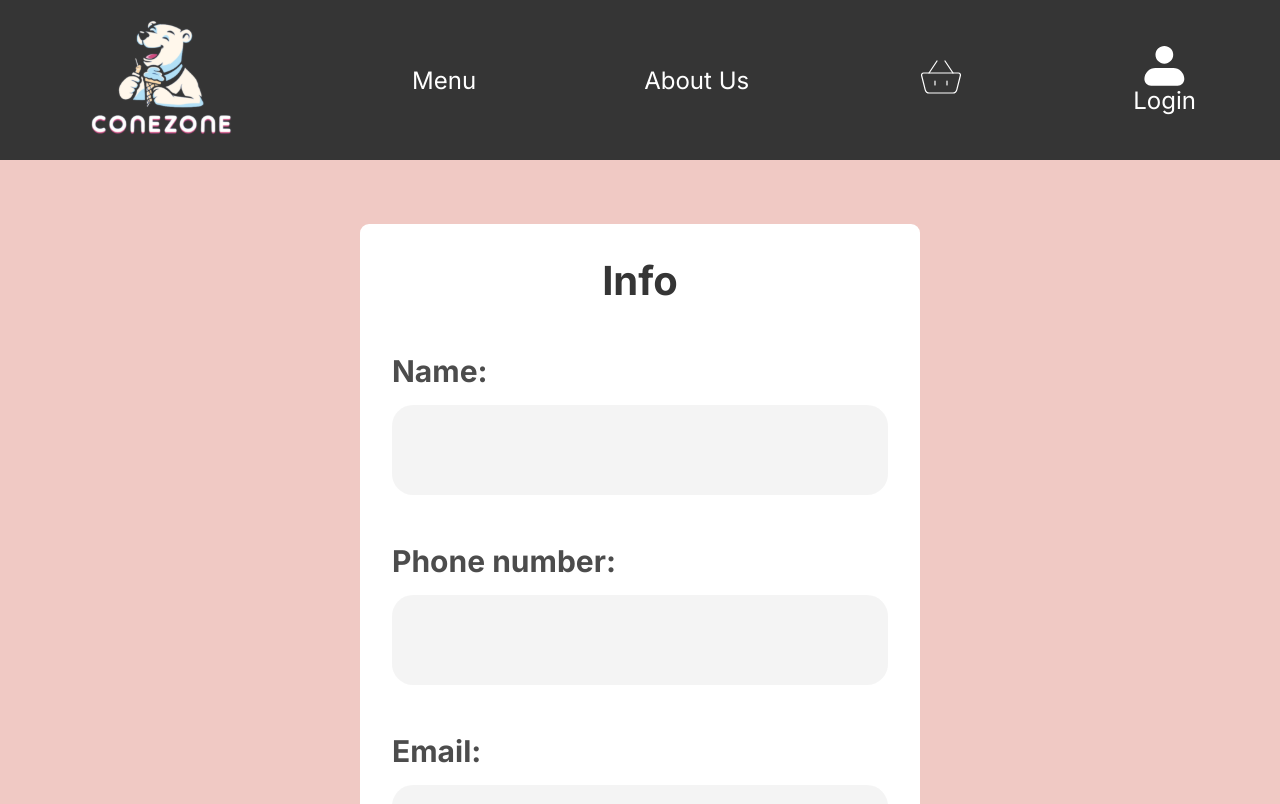
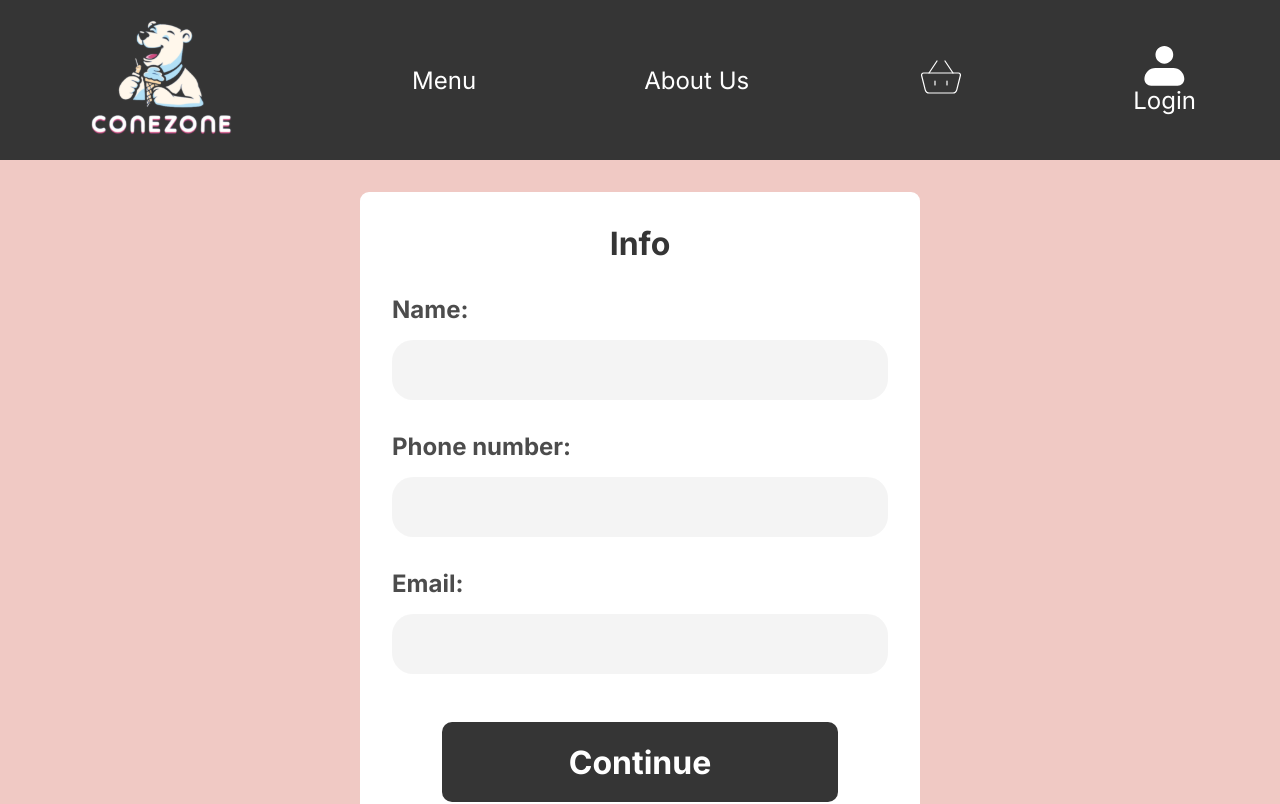
Before and after one commit to NajibMuhammadi/ConeZone, a React (Vite) app in the folder frontend/: page /order in a window 1280 px wide. Shown: the top 804 px of the page. Built offline with nearby package versions, Linux system fonts and the light colour scheme; a web font is replaced by a local one.

Commit message:
first commit

```diff
--- a/frontend/src/Components/Overview.tsx
+++ b/frontend/src/Components/Overview.tsx
@@ -33,7 +33,7 @@ function Overview({ onNext }: { onNext: (sk: string) => void }) {
     }
 
     const handleSendOrder = async () => {
-        setOrder(customerDetails.name, customerDetails.phone, customerDetails.email); // Synka den senaste cart till order innan du skickar
+        setOrder(customerDetails.name, customerDetails.phone, customerDetails.email);
 
         const updatedOrder = {
             ...order,
--- a/frontend/src/Components/styles/info.css
+++ b/frontend/src/Components/styles/info.css
@@ -11,7 +11,7 @@
     width: 80%;
     max-width: 560px;
     background-color: var(--white);
-    margin: 4rem auto;
+    margin: 2rem auto;
     padding: 2rem;
     border-radius: 9px;
     display: flex;
@@ -22,29 +22,28 @@
 
 .info__header {
     color: var(--black);
-    font-size: 40px;
+    font-size: 2rem;
     text-align: center;
     font-family: Inter;
     font-weight: 700;
-    margin-bottom: 2rem;
+    margin-bottom: 1rem;
 }
 
 .info__form label {
-    font-size: 30px;
+    font-size: 1.5rem;
     font-weight: 700;
     color: var(--black70);
     margin: 1rem 0;
 }
 
 .info__form input {
-    font-size: 26px;
+    font-size: 1.5rem;
     color: var(--black70);
-    padding: .5rem;
+    padding: 1rem;
     border-radius: 21px;
     background-color: var(--gray30);
-    margin-bottom: 2rem;
+    margin-bottom: 1rem;
     border: none;
-    height: 90px;
 }
 
 .info__form input:focus {
@@ -53,10 +52,10 @@
 
 .info__form .info__submit {
     background-color: var(--black);
-    font-size: 40px;
+    font-size: 2rem;
     margin: 2rem auto 0;
     border-radius: 10px;
-    height: 110px;
+    height: 5rem;
     max-width: 430px;
     width: 80%;
     font-family: "Inter", sans-serif;
@@ -105,3 +104,5 @@
 Författare: Diliara
 Info komponents styling
 */
+/* Författare: Lisa
+Ändringar för att få enhetlig styling på sidan */
--- a/frontend/src/Components/styles/orderStatus.css
+++ b/frontend/src/Components/styles/orderStatus.css
@@ -18,7 +18,7 @@
 
 .order__title {
     font-family: inter, sans-serif;
-    font-size: 50px;
+    font-size: 2rem;
     font-weight: 700;
     color: var(--black);
     text-align: center;
--- a/frontend/src/Components/styles/overview.css
+++ b/frontend/src/Components/styles/overview.css
@@ -16,20 +16,8 @@
     font-family: "Inter", sans-serif;
 }
 
-.overview__img {
-    width: 15vw;
-}
-
-.overview__product {
-    display: flex;
-    align-items: center;
-    margin: 20px;
-    gap: 30px;
-    margin-right: 10vw;
-}
-
 .overview__heading {
-    font-size: 40px;
+    font-size: 2rem;
     text-align: center;
     font-weight: 700;
     margin-bottom: 2rem;
@@ -130,8 +118,21 @@
     display: flex;
     flex-direction: column;
     justify-content: center;
-    align-items: start;
+    align-items: center;
     position: relative;
+}
+
+.overview__product {
+    /* display: flex;
+    align-items: center;
+    justify-content: center; */
+    margin: 1rem;
+    /* gap: 30px; */
+    /* margin-right: 10vw; */
+}
+
+.overview__img {
+    width: 15vw;
 }
 
 .overview__info-wrapper {
@@ -254,7 +255,7 @@
 
 .overview__submit {
     background-color: var(--black);
-    font-size: 40px;
+    font-size: 2rem;
     border-radius: 10px;
     height: 110px;
     max-width: 430px;
@@ -329,10 +330,13 @@
 
     .overview__product {
         flex-direction: column;
+        align-items: center;
+        justify-content: center;
     }
 
     .overview__img {
         width: 30vw;
+        min-width: 150px;
     }
 
     .overview__info {
@@ -400,3 +404,5 @@
 /* Författare: Diliara
 /* About us sidas styling.
 */
+/* Författare: Lisa
+Ändringar för att få enhetlig styling på sidan */
--- a/frontend/src/Components/styles/payment.css
+++ b/frontend/src/Components/styles/payment.css
@@ -17,7 +17,7 @@
 
 .payment__title {
     font-family: "Inter", sans-serif;
-    font-size: 50px;
+    font-size: 2rem;
     font-weight: 700;
     color: var(--black);
     text-align: center;
--- a/frontend/src/Pages/CartPage.tsx
+++ b/frontend/src/Pages/CartPage.tsx
@@ -21,10 +21,11 @@ function CartPage() {
             <main className="cart">
                 <h1 className="cart__title">Cart</h1>
                 <section className="cart__items">
+                    <span className="cart__divider"></span>
                     {cart.length > 0 ? (
                         cart.map(item => (
                             <section className="cart__item-wrapper">
-                                <section className="cart_item"  key={item.sk}>
+                                <section className="cart_item" key={item.sk}>
                                     <img className="cart__item-image" src={item.image} alt={item.name} />
                                     <section className="cart__item-details">
                                         <h2 className="cart__item-title">{item.name}</h2>
--- a/frontend/src/Pages/OrderPage.tsx
+++ b/frontend/src/Pages/OrderPage.tsx
@@ -10,6 +10,7 @@ import Overview from "../components/Overview";
 import OrderStatus from "../components/OrderStatus";
 import "./styles/orderPage.css";
 import { useLocation } from "react-router-dom";
+
 function OrderPage() {
     const sliderRef = useRef<Slider | null>(null)
     const [orderSk, setOrderSk] = useState<string | null>(null)
@@ -67,7 +68,7 @@ function OrderPage() {
             (sliderRef.current as Slider).slickNext();
         }
 
-        if(sk) {
+        if (sk) {
             setOrderSk(sk)
         }
     };
@@ -89,7 +90,7 @@ function OrderPage() {
                     <Info onNext={handleNext} />
                     <Payment onNext={handleNext} />
                     <Overview onNext={handleNext} />
-                    <OrderStatus sk={orderSk ?? ''}/>
+                    <OrderStatus sk={orderSk ?? ''} />
                 </Slider>
             </div>
             <Footer />
--- a/frontend/src/Pages/styles/menuPage.css
+++ b/frontend/src/Pages/styles/menuPage.css
@@ -1,8 +1,8 @@
-.wrapper{
+.wrapper {
     background-color: var(--pink);
 }
 
-.main{
+.main {
     background-color: var(--white);
     width: 80%;
     margin: 0 auto;
@@ -10,9 +10,13 @@
     border-radius: 1rem;
     margin: 2rem auto;
     font-family: "Inter", sans-serif;
+    display: flex;
+    flex-wrap: wrap;
+    justify-content: center;
+    align-items: center;
 }
 
-.main__title{
+.main__title {
     font-size: 40px;
     font-weight: 700;
     line-height: 59px;
@@ -20,7 +24,7 @@
     text-align: center;
 }
 
-.main__span{
+.main__span {
     height: 3px;
     width: 100%;
     background-color: rgba(0, 0, 0, 0.3);
@@ -30,26 +34,32 @@
     border-radius: 1rem;
 }
 
-.main__menu-container{
+.main__menu-container {
     display: grid;
     grid-template-columns: repeat(2, 1fr);
     gap: 4rem;
     place-content: center;
+    max-width: 900px;
 }
 
-.main__menu-image{
+.main__menu {
+    max-width: 400px;
+}
+
+.main__menu-image {
     width: 100%;
 }
 
-.main__menu-des{
+.main__menu-des {
     display: flex;
     justify-content: space-between;
     align-items: center;
     margin-top: .7rem;
 }
 
-.main__menu-btn{
+.main__menu-btn {
     padding: 1rem 2rem;
+    margin-left: 0.5rem;
     border: none;
     background-color: var(--blue);
     color: var(--black);
@@ -67,45 +77,48 @@
 
 
 @media (min-width: 800px) and (max-width: 1000px) {
-    .main{
+    .main {
         padding: 2rem;
-        width:  90%;
+        width: 90%;
     }
 
-    .main__menu-title{
+    .main__menu-title {
         font-size: 20px;
     }
 
-    .main__menu-btn{
+    .main__menu-btn {
         font-size: 1.1rem;
     }
 }
 
-@media (min-width: 600px) and (max-width: 800px) {
-    .main{
+@media (min-width: 700px) and (max-width: 800px) {
+    .main {
         padding: 2rem;
-        width:  90%;
+        width: 90%;
     }
-    .main__menu-title{
+
+    .main__menu-title {
         font-size: 20px;
     }
-    .main__menu-btn{
+
+    .main__menu-btn {
         padding: .7rem 1.5rem;
         font-size: 1.1rem;
     }
 }
 
-@media (max-width: 600px) {
-    .main{
+@media (max-width: 700px) {
+    .main {
         padding: 1rem;
-        width:  90%;
+        width: 90%;
     }
-    .main__menu-container{
+
+    .main__menu-container {
         grid-template-columns: 1fr;
         gap: 3rem;
     }
 
-    .main__menu-btn{
+    .main__menu-btn {
         font-size: 1rem;
     }
 
@@ -118,3 +131,6 @@
 Edited: Diliara
 La till .main__menu-link styling
 */
+
+/* Författare: Lisa
+Ändringar för att få enhetlig styling på sidan */
```
Also changed, not shown: frontend/src/Pages/styles/cartPage.css (+57 -36 lines).
